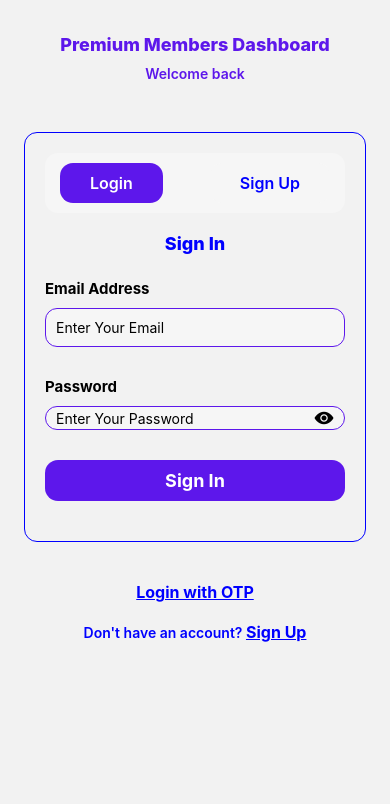
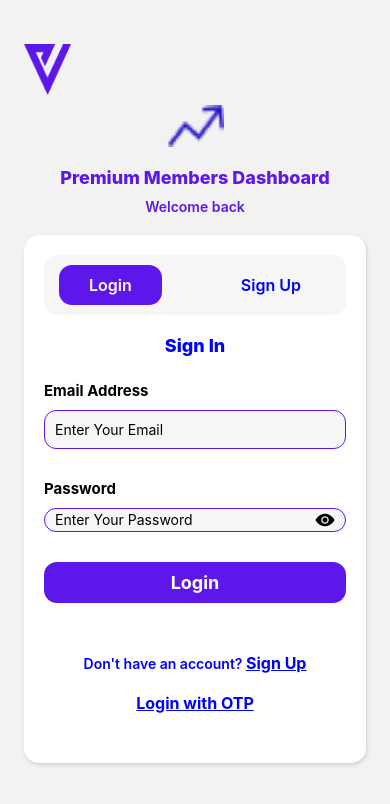
Before and after one commit to Arungowda2226/Vincaland, a React Native app: screen /Login in a window 390 px wide. Shown: the top 804 px of the page. Built offline with nearby package versions, Linux system fonts and the light colour scheme.

Commit message:
dependancy mismatch issue fixed

```diff
--- a/app.json
+++ b/app.json
@@ -7,6 +7,7 @@
     "icon": "./assets/Vector.png",
     "userInterfaceStyle": "light",
     "newArchEnabled": true,
+    "jsEngine": "hermes",
     "splash": {
       "image": "./assets/splashScreen.png",
       "resizeMode": "contain",
@@ -20,10 +21,16 @@
         "foregroundImage": "./assets/adaptive-icon.png",
         "backgroundColor": "#ffffff"
       },
-      "edgeToEdgeEnabled": true
+      "edgeToEdgeEnabled": true,
+      "package": "com.arungowda.vincaland"
     },
     "web": {
       "favicon": "./assets/favicon.png"
+    },
+    "extra": {
+      "eas": {
+        "projectId": "561dc0df-893b-4141-a429-7b9857104a34"
+      }
     }
   }
 }
--- a/src/component/applogin/AppLogin.js
+++ b/src/component/applogin/AppLogin.js
@@ -7,6 +7,7 @@ import {
   TextInput,
   Pressable,
   Modal,
+  Alert,
 } from "react-native";
 import React, { useRef, useState } from "react";
 import Checkbox from "expo-checkbox";
@@ -36,7 +37,14 @@ const AppLogin = ({ navigation }) => {
   };
 
   const handleLogin = () => {
-    navigation.navigate("Home");
+    if (mail?.trim() && password?.trim()) {
+      navigation.navigate("Home");
+    } else {
+      Alert.alert(
+        "Missing Information",
+        "Please enter both email and password."
+      );
+    }
   };
 
   const handleSignUp = () => {
--- a/src/component/login/Login.js
+++ b/src/component/login/Login.js
@@ -1,7 +1,18 @@
-import { Pressable, ScrollView, StyleSheet, Text, View } from "react-native";
+import {
+  Dimensions,
+  Pressable,
+  ScrollView,
+  StyleSheet,
+  Text,
+  View,
+} from "react-native";
 import React, { useState } from "react";
 import LoginScreen from "./LoginScreen";
 import Register from "./Register";
+import { Image } from "react-native";
+import { LinearGradient } from "expo-linear-gradient";
+
+const { width, height } = Dimensions.get("window");
 
 export default function Login() {
   const [showLogin, setShowLogin] = useState(true);
@@ -19,7 +30,26 @@ export default function Login() {
 
   return (
     <ScrollView contentContainerStyle={{ flexGrow: 1 }} style={{ flex: 1 }}>
-      <View style={{ flex: 1, padding: 24, paddingBottom: 100 }}>
+      <View style={{ flex: 1, padding: 24, paddingBottom: 100, marginTop: 20 }}>
+        <Image
+          source={require("../../../assets/Vector.png")}
+          style={{
+            width: width * 0.12,
+            height: height * 0.06,
+            resizeMode: "stretch",
+          }}
+        />
+
+        <Image
+          source={require("../../../assets/Arrow.png")}
+          style={{
+            alignSelf: "center",
+            width: width * 0.15,
+            height: height * 0.05,
+            resizeMode: "stretch",
+            marginVertical: 10,
+          }}
+        />
         <Text style={styles.mainLabel}>Premium Members Dashboard</Text>
         <Text style={styles.welLabel}>
           {showLogin ? "Welcome back" : "Join us today"}
@@ -63,7 +93,7 @@ export default function Login() {
         </View>
 
         {/* Extra Login Options */}
-        {showLogin && (
+        {/* {showLogin && (
           <View style={styles.loginType}>
             <Pressable style={styles.typeBtn}>
               <Text style={styles.withOtp}>Login with OTP</Text>
@@ -75,16 +105,22 @@ export default function Login() {
               </Text>
             </Pressable>
           </View>
-        )}
-        {showReg && (
+        )} */}
+        {/* {showReg && (
           <View style={styles.loginType}>
             <Text style={styles.dontAc}>
               Already have an Account?
               <Text style={styles.withOtp}>Sign in</Text>
             </Text>
           </View>
-        )}
+        )} */}
       </View>
+      <LinearGradient
+            colors={["#0012DD", "#0514BC"]}
+            start={{ x: 0, y: 0 }}
+            end={{ x: 1, y: 0 }}
+            style={styles.gradientBox}
+          />
     </ScrollView>
   );
 }
@@ -105,11 +141,17 @@ const styles = StyleSheet.create({
     marginBottom: 20,
   },
   container: {
-    borderWidth: 1.5,
-    borderColor: "blue",
     padding: 20,
-    borderRadius: 13,
-    marginTop: 30,
+    borderRadius: 15,
+    backgroundColor: "#FFFFFF",
+    shadowColor: "#000",
+    shadowOffset: {
+      width: 1,
+      height: 2,
+    },
+    shadowOpacity: 0.14,
+    shadowRadius: 4.2,
+    elevation: 5, // required for Android shadow
      paddingBottom: 20,
   },
   buttons: {
@@ -150,4 +192,8 @@ const styles = StyleSheet.create({
   typeBtn: {
     marginVertical: 10,
   },
+   gradientBox: {
+    borderRadius: 15,
+    transform: [{ rotate: '39.61deg' }],
+  },
 });
--- a/src/component/login/LoginScreen.js
+++ b/src/component/login/LoginScreen.js
@@ -23,7 +23,7 @@ export default function LoginScreen() {
 
   const handleSignIn = () => {
     navigation.navigate("DashBoard");
-  }
+  };
 
   return (
     <ScrollView contentContainerStyle={styles.scrollContainer}>
@@ -56,12 +56,26 @@ export default function LoginScreen() {
             value={password}
             secureTextEntry={!showEye}
           />
-          <Ionicons onPress={handleEyeHide} name={!showEye ? "eye" : "eye-off"} size={20} />
+          <Ionicons
+            onPress={handleEyeHide}
+            name={!showEye ? "eye" : "eye-off"}
+            size={20}
+          />
         </View>
       </View>
       <Pressable onPress={handleSignIn} style={styles.signInBtn}>
-        <Text style={styles.btnTxt}>Sign In</Text>
+        <Text style={styles.btnTxt}>Login</Text>
       </Pressable>
+      <View style={styles.loginType}>
+        <Pressable style={styles.typeBtn}>
+          <Text style={styles.dontAc}>
+            Don't have an account? <Text style={styles.withOtp}>Sign Up</Text>
+          </Text>
+        </Pressable>
+        <Pressable style={styles.typeBtn}>
+          <Text style={styles.withOtp}>Login with OTP</Text>
+        </Pressable>
+      </View>
     </ScrollView>
   );
 }
@@ -114,4 +128,24 @@ const styles = StyleSheet.create({
     fontWeight: "700",
     fontSize: 15,
   },
+  loginType: {
+    marginVertical: 10,
+    alignItems: "center",
+    justifyContent: "center",
+    marginTop: 30,
+  },
+  withOtp: {
+    fontWeight: "700",
+    fontSize: 16,
+    textDecorationLine: "underline",
+    color: "blue",
+  },
+  dontAc: {
+    fontWeight: "600",
+    fontSize: 14,
+    color: "blue",
+  },
+  typeBtn: {
+    marginVertical: 10,
+  },
 });
--- a/src/component/login/Register.js
+++ b/src/component/login/Register.js
@@ -23,7 +23,7 @@ const Register = () => {
 
   const handleAddPhone = () => {
     setShowAddPhoneModal(true);
-  }
+  };
 
   const handleOtpChange = (value, index) => {
     if (!/^\d?$/.test(value)) return;
@@ -100,6 +100,12 @@ const Register = () => {
       <Pressable style={styles.createBtn}>
         <Text style={styles.createBtnLabel}>Create Account</Text>
       </Pressable>
+      <View style={styles.loginType}>
+        <Text style={styles.dontAc}>
+          Already have an Account?
+          <Text style={styles.withOtp}>Sign in</Text>
+        </Text>
+      </View>
       <Modal
         visible={showAddPhoneModal}
         transparent={true}
@@ -132,7 +138,8 @@ const Register = () => {
               ))}
             </View>
             <Text style={{ marginBottom: 10 }}>
-              Didn’t receive the code? <Text style={styles.termsLabel}>Resend code</Text>
+              Didn’t receive the code?{" "}
+              <Text style={styles.termsLabel}>Resend code</Text>
             </Text>
             <Pressable
               onPress={() => setShowAddPhoneModal(false)}
@@ -248,24 +255,48 @@ const styles = StyleSheet.create({
     fontWeight: "500",
     fontSize: 15,
   },
-  otpContainer:{
-   flexDirection:"row",
-   alignItems:"center",
-   justifyContent:"space-between",
-   flexWrap:"wrap"
+  otpContainer: {
+    flexDirection: "row",
+    alignItems: "center",
+    justifyContent: "space-between",
+    flexWrap: "wrap",
   },
-  box:{
-    borderRadius:13,
-    backgroundColor:"#FFFFFF",
-    borderWidth:1,
-    padding:2,
-    marginRight:3,
-    marginVertical:10
+  box: {
+    borderRadius: 13,
+    backgroundColor: "#FFFFFF",
+    borderWidth: 1,
+    padding: 2,
+    marginRight: 3,
+    marginVertical: 10,
   },
   otpInput: {
-  width: width * 0.1,
-  height: width * 0.12,
-  textAlign: "center",
-  fontSize: 18,
-},
+    width: width * 0.1,
+    height: width * 0.12,
+    textAlign: "center",
+    fontSize: 18,
+  },
+  loginType: {
+    marginVertical: 10,
+    alignItems: "center",
+    justifyContent: "center",
+    marginTop: 30,
+  },
+  withOtp: {
+    fontWeight: "700",
+    fontSize: 16,
+    textDecorationLine: "underline",
+    color: "blue",
+  },
+  dontAc: {
+    fontWeight: "600",
+    fontSize: 14,
+    color: "blue",
+  },
+  typeBtn: {
+    marginVertical: 10,
+  },
+   gradientBox: {
+    borderRadius: 15,
+    transform: [{ rotate: '39.61deg' }],
+  },
 });
```
Also changed, not shown: eas.json (added, +24 -0 lines), package.json (+5 -7 lines), 2 other files (tests, documents, lock files or other folders). Lines whose indentation alone changed are shown as unchanged.
